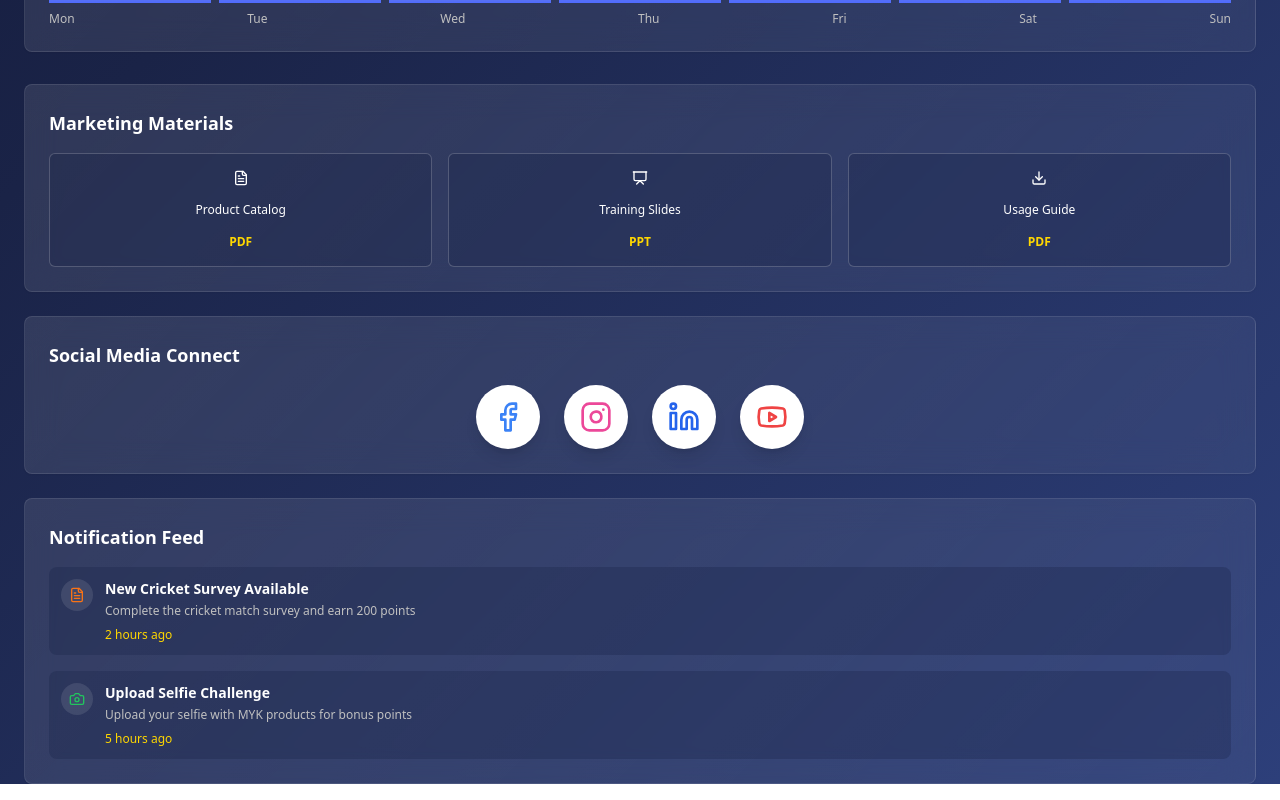
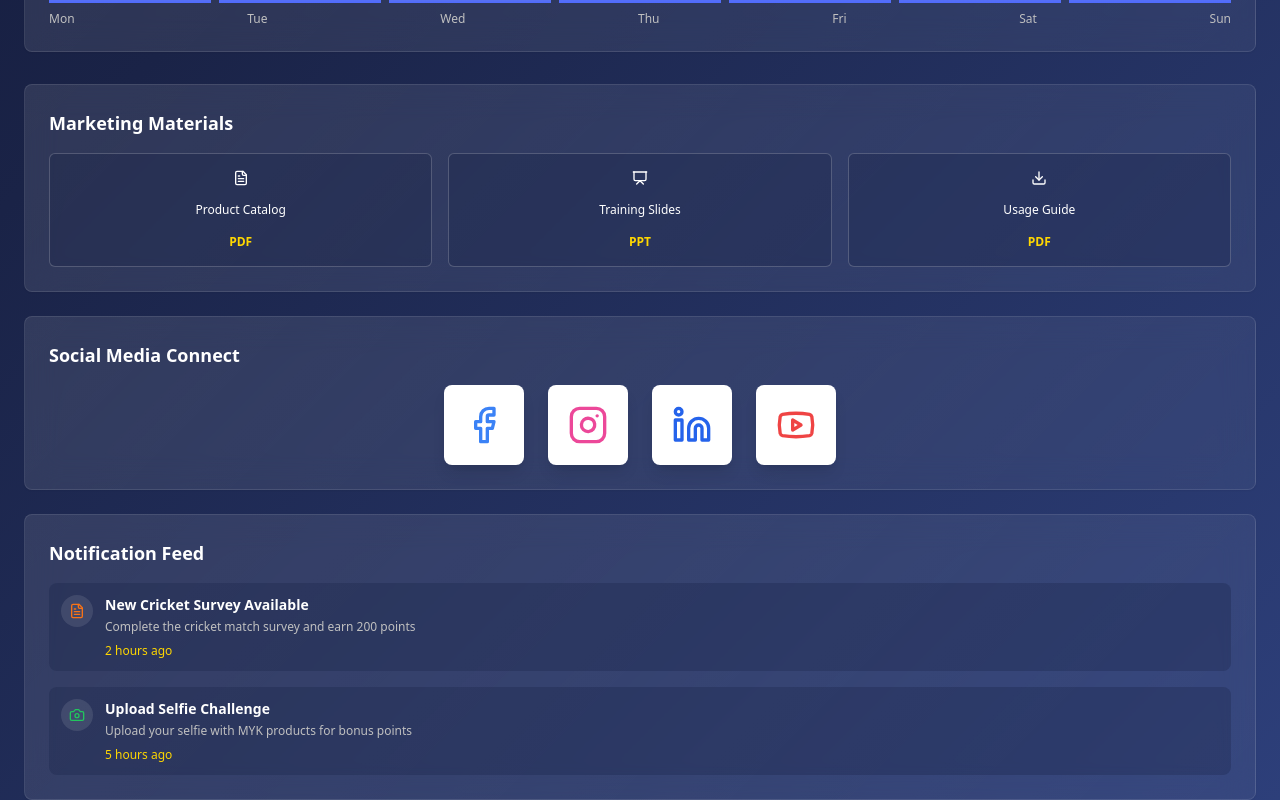
Before and after one commit to coolk4u/loyalty-dem-my-kl, a React (Vite) app: page / in a window 1280 px wide. Shown: the part 1654-2454 px from the top of the page. Built offline with nearby package versions, Linux system fonts and the light colour scheme.

Commit message:
Fix: Social media icon background
Made the social media icons have a white background in a square shape within the `BottomSections` component.

```diff
--- a/src/components/dashboard/BottomSections.tsx
+++ b/src/components/dashboard/BottomSections.tsx
@@ -64,9 +64,9 @@ const BottomSections = () => {
           {socialMedia.map((social, index) => (
             <div
               key={index}
-              className="w-16 h-16 bg-white rounded-full flex items-center justify-center shadow-lg hover:shadow-xl transition-shadow cursor-pointer"
+              className="w-20 h-20 bg-white rounded-lg flex items-center justify-center shadow-lg hover:shadow-xl transition-shadow cursor-pointer"
             >
-              <social.icon className={`w-8 h-8 ${social.color}`} />
+              <social.icon className={`w-10 h-10 ${social.color}`} />
             </div>
           ))}
         </div>
```
